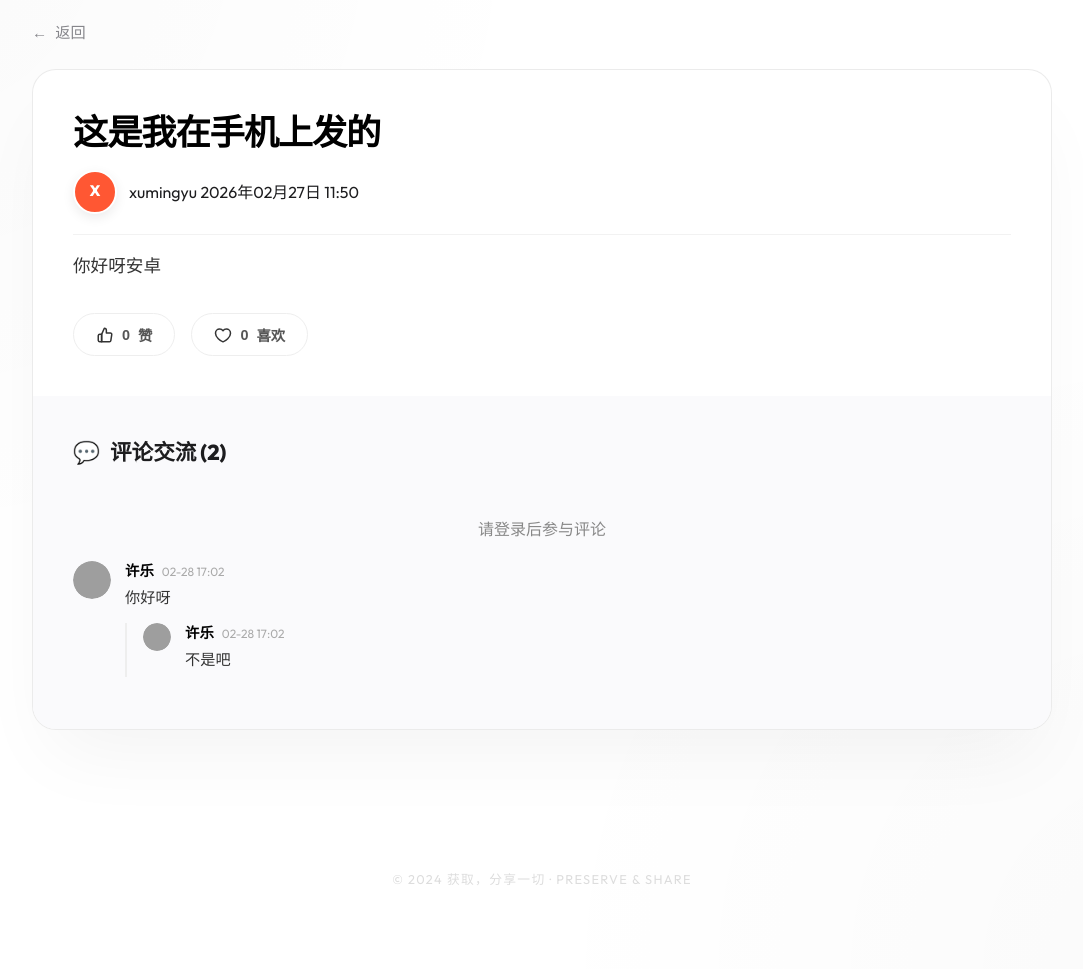
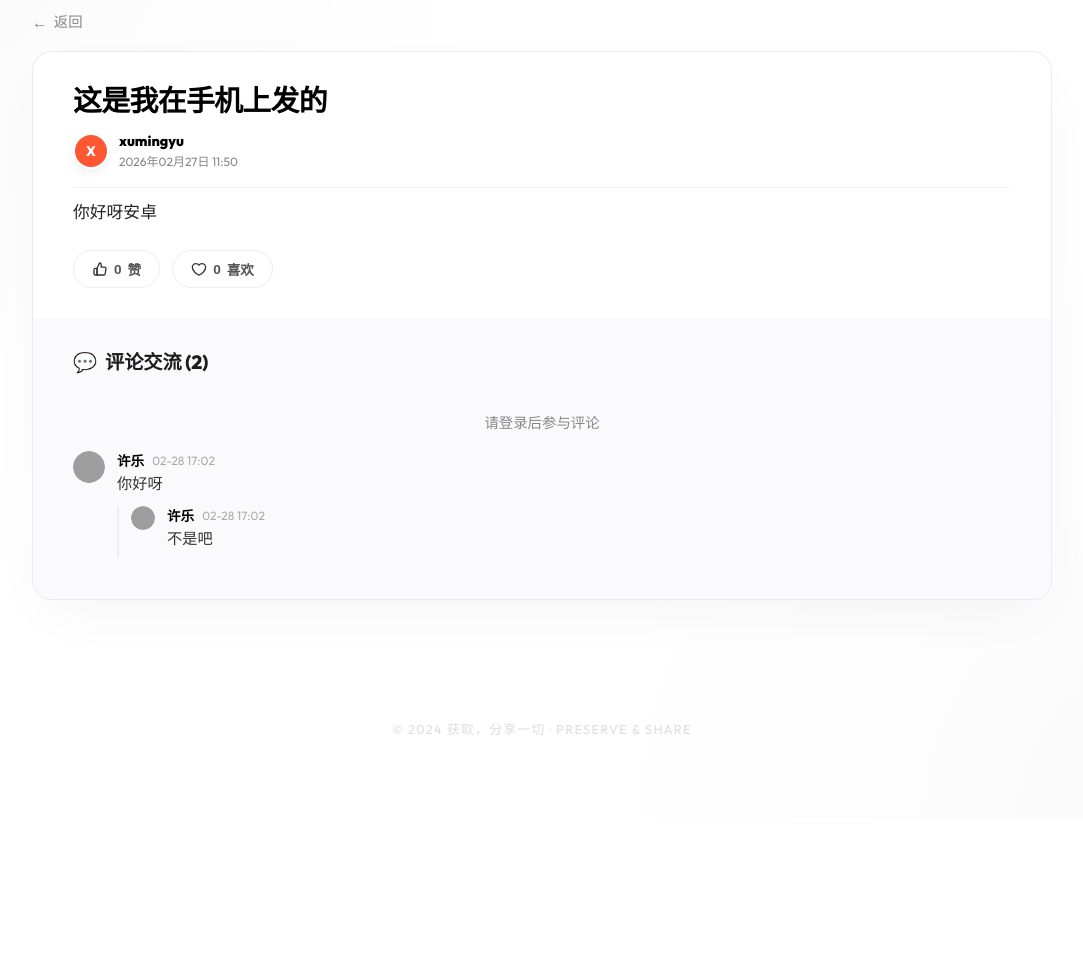
Before and after one commit to xumingyu52/blog, a Django app: page /posts/7 in a window 1280 px wide. Shown: the part 80-1049 px from the top of the page, without its empty margins (98-1181 px from the left). After the commit the page ends 815 px from the top, so only its background shows below. Run offline with Django 5.2, Linux system fonts and the light colour scheme; data comes from the database, SQL or seed files in the repository; data that the repository does not hold is empty; grey boxes are pictures that could not be loaded.

Commit message:
enhsnce read experience

```diff
--- a/blog/blog_context/templates/blog_context/post_content.html
+++ b/blog/blog_context/templates/blog_context/post_content.html
@@ -10,11 +10,11 @@
     .back-link {
         display: inline-flex;
         align-items: center;
-        gap: 8px;
+        gap: 6px;
         color: var(--text-muted);
         text-decoration: none;
-        font-size: 0.95rem;
-        margin-bottom: 24px;
+        font-size: 0.9rem;
+        margin-bottom: 16px;
         transition: var(--transition-smooth);
     }
 
@@ -24,30 +24,30 @@
     }
 
     .post-container-group {
-        box-shadow: 0 40px 80px -20px rgba(0, 0, 0, 0.05);
-        border-radius: 24px;
+        box-shadow: 0 20px 60px -15px rgba(0, 0, 0, 0.05);
+        border-radius: 20px;
         overflow: hidden;
         border: 1px solid var(--card-border);
         background: white;
-        margin-bottom: 60px;
+        margin-bottom: 40px;
     }
 
     .post-article {
-        padding: 40px;
+        padding: 30px 40px;
     }
 
     .post-header {
-        margin-bottom: 12px;
-        padding-bottom: 20px;
+        margin-bottom: 8px;
+        padding-bottom: 16px;
         border-bottom: 1px solid #f2f2f2;
     }
 
     .post-title {
-        font-size: 2.2rem;
+        font-size: 1.8rem;
         font-weight: 850;
-        letter-spacing: -0.03em;
-        line-height: 1.25;
-        margin-bottom: 16px;
+        letter-spacing: -0.02em;
+        line-height: 1.3;
+        margin-bottom: 12px;
         color: #000;
     }
 
@@ -55,42 +55,55 @@
         display: flex;
         align-items: center;
         justify-content: space-between;
-        gap: 20px;
+        gap: 16px;
     }
 
     .post-author-box {
         display: flex;
         align-items: center;
-        gap: 12px;
+        gap: 10px;
         text-decoration: none;
         color: inherit;
     }
 
     .author-avatar-large {
-        width: 44px;
-        height: 44px;
+        width: 36px;
+        height: 36px;
         border-radius: 50%;
         display: flex;
         align-items: center;
         justify-content: center;
         color: white;
         font-weight: 800;
-        font-size: 0.95rem;
+        font-size: 0.85rem;
         background-size: cover;
         background-position: center;
         border: 2px solid #fff;
-        box-shadow: 0 4px 12px rgba(0, 0, 0, 0.08);
+        box-shadow: 0 4px 10px rgba(0, 0, 0, 0.06);
+    }
+
+    .author-name-bold {
+        font-weight: 750;
+        font-size: 0.9rem;
+        color: #000;
+        display: block;
+    }
+
+    .post-date-small {
+        font-size: 0.75rem;
+        color: var(--text-muted);
+        display: block;
     }
 
     .btn-edit {
         display: inline-block;
-        padding: 10px 24px;
+        padding: 6px 16px;
         background: #f5f5f7;
         color: #000;
         border-radius: 100px;
         text-decoration: none;
         font-weight: 700;
-        font-size: 0.85rem;
+        font-size: 0.8rem;
         transition: var(--transition-smooth);
         border: 1px solid #eee;
     }
@@ -99,38 +112,38 @@
         background: #000;
         color: #fff;
         transform: translateY(-2px);
-        box-shadow: 0 10px 20px rgba(0, 0, 0, 0.1);
+        box-shadow: 0 8px 16px rgba(0, 0, 0, 0.1);
     }
 
     .post-body {
-        margin-top: 15px;
+        margin-top: 10px;
     }
 
     .entry-div {
-        margin-bottom: 24px;
+        margin-bottom: 16px;
         white-space: pre-wrap;
-        font-size: 1.1rem;
-        line-height: 1.8;
-        color: #333;
+        font-size: 1.05rem;
+        line-height: 1.7;
+        color: #222;
     }
 
     .interaction-bar {
         display: flex;
-        gap: 16px;
-        margin-top: 32px;
+        gap: 12px;
+        margin-top: 24px;
     }
 
     .interact-btn {
         display: inline-flex;
         align-items: center;
-        gap: 8px;
-        padding: 10px 22px;
+        gap: 6px;
+        padding: 8px 18px;
         border-radius: 100px;
         border: 1px solid #eee;
         background: #fff;
         color: #555;
         font-weight: 700;
-        font-size: 0.9rem;
+        font-size: 0.85rem;
         cursor: pointer;
         transition: var(--transition-smooth);
     }
@@ -148,48 +161,49 @@
     }
 
     .btn-icon {
-        width: 18px;
-        height: 18px;
+        width: 16px;
+        height: 16px;
     }
 
     .comment-section {
         background: #fafafc;
-        padding: 40px;
+        padding: 30px 40px;
     }
 
     .section-title {
-        font-size: 1.35rem;
+        font-size: 1.2rem;
         font-weight: 850;
-        margin-bottom: 28px;
+        margin-bottom: 20px;
         display: flex;
         align-items: center;
-        gap: 10px;
+        gap: 8px;
     }
 
     .comment-form-container {
-        margin-bottom: 32px;
+        margin-bottom: 24px;
     }
 
     .comment-form textarea {
         width: 100%;
         border: 1px solid #e0e0e0;
-        border-radius: 16px;
-        padding: 18px;
-        min-height: 80px;
+        border-radius: 12px;
+        padding: 12px 16px;
+        min-height: 60px;
         font-family: inherit;
-        font-size: 0.95rem;
+        font-size: 0.9rem;
         resize: vertical;
         background: white;
         transition: border-color 0.3s ease;
     }
 
     .btn-comment {
-        padding: 10px 28px;
+        padding: 8px 22px;
         background: #000;
         color: #fff;
         border: none;
         border-radius: 100px;
         font-weight: 750;
+        font-size: 0.85rem;
         cursor: pointer;
         transition: var(--transition-smooth);
     }
@@ -197,24 +211,24 @@
     .comment-list {
         display: flex;
         flex-direction: column;
-        gap: 24px;
+        gap: 20px;
     }
 
     .comment-item {
         display: flex;
-        gap: 14px;
+        gap: 12px;
     }
 
     .comment-avatar {
-        width: 38px;
-        height: 38px;
+        width: 32px;
+        height: 32px;
         border-radius: 50%;
         display: flex;
         align-items: center;
         justify-content: center;
         color: white;
         font-weight: 800;
-        font-size: 0.8rem;
+        font-size: 0.75rem;
         overflow: hidden;
     }
 
@@ -226,7 +240,7 @@
         display: flex;
         align-items: center;
         gap: 8px;
-        font-size: 0.9rem;
+        font-size: 0.85rem;
     }
 
     .comment-user {
@@ -242,39 +256,49 @@
 
     .comment-text {
         font-size: 0.95rem;
-        line-height: 1.6;
+        line-height: 1.5;
         color: #333;
-        margin: 4px 0;
+        margin: 2px 0 6px 0;
     }
 
     .action-link {
-        font-size: 0.8rem;
+        font-size: 0.75rem;
         color: #888;
         cursor: pointer;
         font-weight: 600;
     }
 
     .replies-container {
-        margin-top: 12px;
-        padding-left: 16px;
+        margin-top: 10px;
+        padding-left: 12px;
         border-left: 2px solid #eee;
     }
 
     .reply-form {
-        margin-top: 12px;
+        margin-top: 10px;
         display: none;
         background: white;
-        padding: 16px;
-        border-radius: 16px;
+        padding: 12px;
+        border-radius: 12px;
         border: 1px solid #efefef;
+    }
+
+    @media (max-width: 600px) {
+        .post-article {
+            padding: 20px;
+        }
+
+        .comment-section {
+            padding: 20px;
+        }
     }
 </style>
 {% endblock %}
 
 {% block content %}
-<div style="margin-top: 20px;">
+<div style="margin-top: 10px;">
     <a href="{% url 'blog_context:posts' %}" class="back-link">
-        <span>&larr;</span>
+        <span style="font-size: 1.1em;">&larr;</span>
         返回
     </a>
 </div>
@@ -317,7 +341,7 @@
             {% for entry in entries %}
             <div class="entry-div">{{ entry.text }}</div>
             {% empty %}
-            <p style="color: #999;">无正文内容。</p>
+            <p style="color: #999; font-size: 0.95rem;">无正文内容。</p>
             {% endfor %}
         </div>
 
@@ -349,13 +373,13 @@
             <form action="{% url 'blog_context:post_comment' post.id %}" method="post" class="comment-form">
                 {% csrf_token %}
                 <textarea name="text" placeholder="说说你的看法..." required></textarea>
-                <div style="text-align: right;">
+                <div style="text-align: right; margin-top: 8px;">
                     <button type="submit" class="btn-comment">发表</button>
                 </div>
             </form>
         </div>
         {% else %}
-        <div style="text-align: center; padding: 20px; color: #888;">
+        <div style="text-align: center; padding: 16px; color: #888; font-size: 0.9rem;">
             请登录后参与评论
         </div>
         {% endif %}
@@ -398,7 +422,7 @@
                         {% for reply in comment.replies.all %}
                         <div class="comment-item" style="margin-bottom: 12px;">
                             <div class="comment-avatar"
-                                style="width: 28px; height: 28px; font-size: 0.65rem; {% if not reply.user.avatar or reply.user.avatar.name == 'avatars/default.png' %}background-color: {{ reply.user.get_avatar_color }};{% endif %}">
+                                style="width: 24px; height: 24px; font-size: 0.6rem; {% if not reply.user.avatar or reply.user.avatar.name == 'avatars/default.png' %}background-color: {{ reply.user.get_avatar_color }};{% endif %}">
                                 {% if reply.user.avatar and reply.user.avatar.name != 'avatars/default.png' %}
                                 <img src="{{ reply.user.avatar.url }}"
                                     style="width: 100%; height: 100%; object-fit: cover; border-radius: 50%;">
@@ -412,10 +436,10 @@
                                         {{ reply.user.username }}
                                     </a>
                                     {% if reply.reply_to %}
-                                    <span style="color: #999; font-size: 0.8rem; margin: 0 4px;">
+                                    <span style="color: #999; font-size: 0.75rem; margin: 0 4px;">
                                         回复
                                     </span>
-                                    <span class="comment-user" style="font-weight: 600; font-size: 0.85rem;">
+                                    <span class="comment-user" style="font-weight: 600; font-size: 0.8rem;">
                                         @{{ reply.reply_to.username }}
                                     </span>
                                     {% endif %}
@@ -450,7 +474,7 @@
                             <div
                                 style="display: flex; justify-content: space-between; align-items: center; margin-top: 8px;">
                                 <span id="reply-to-hint-{{ comment.id }}"
-                                    style="font-size: 0.8rem; color: #888;"></span>
+                                    style="font-size: 0.75rem; color: #888;"></span>
                                 <button type="submit" class="btn-comment" style="padding: 6px 16px; font-size: 0.8rem;">
                                     发送
                                 </button>
```
Also changed, not shown: blog/accounts/templates/accounts/profile.html (+65 -40 lines).
